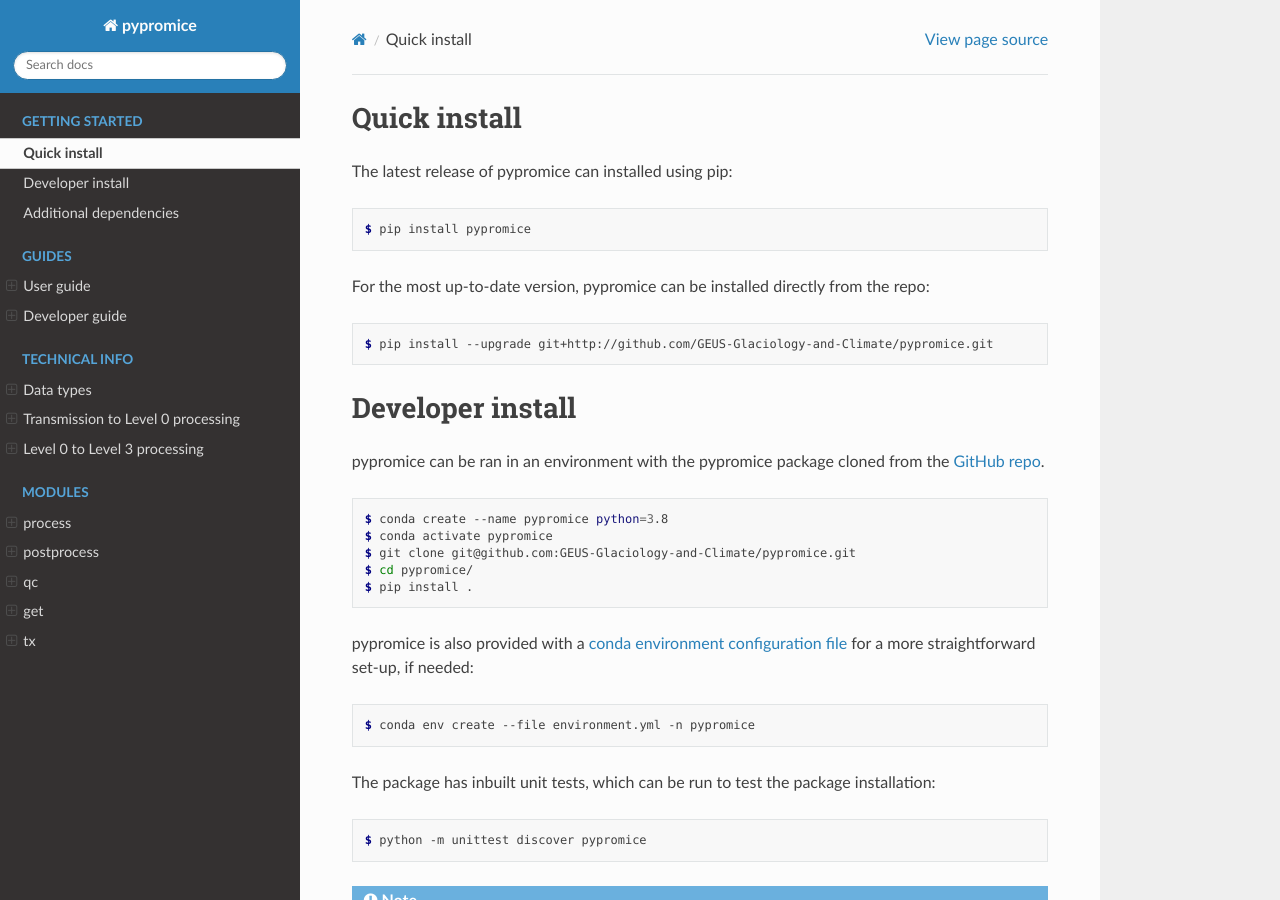
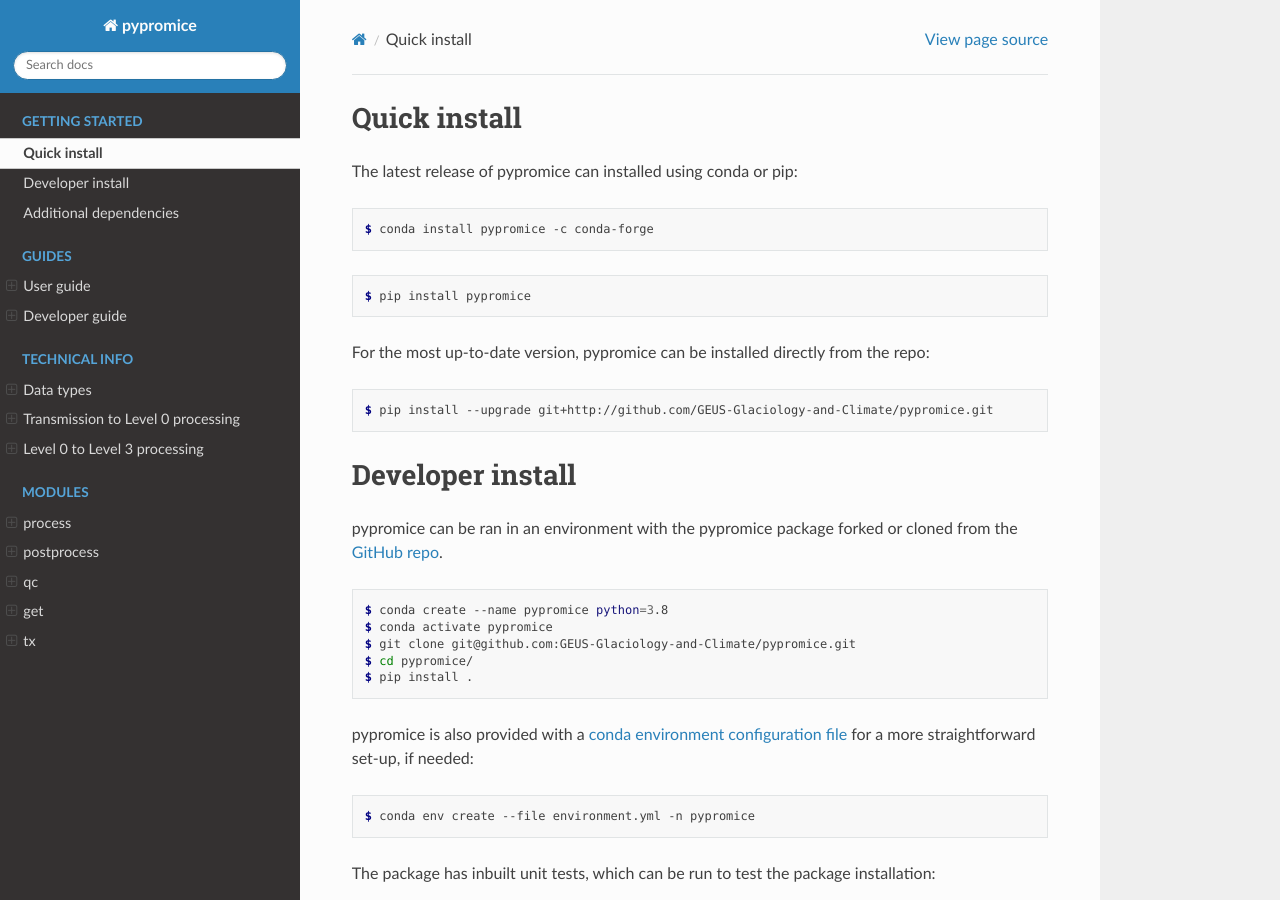
Before and after one commit to GEUS-Glaciology-and-Climate/pypromice, a Sphinx documentation site: the page built from docs/install.rst, in a window 1280 px wide and 900 px high. Built offline with Sphinx 7.4.7 and the Read the Docs theme 2.0.0, drawn with Linux system fonts in a browser that asks for light colours.

Commit message:
Documentation updated with conda installation and version update (#210)
* Conda documentation added

* badge spacing

* noarch badge added

* conda first

* Metadata project info changed

```diff
--- a/docs/install.rst
+++ b/docs/install.rst
@@ -1,11 +1,17 @@
 *************
 Quick install
 *************
-The latest release of pypromice can installed using pip:
+The latest release of pypromice can installed using conda or pip:
+
+.. code:: console
+
+	$ conda install pypromice -c conda-forge
+
 
 .. code:: console
 
 	$ pip install pypromice
+
 
 For the most up-to-date version, pypromice can be installed directly from the repo:
 
@@ -17,7 +23,7 @@
 Developer install
 *****************
 
-pypromice can be ran in an environment with the pypromice package cloned from the `GitHub repo <https://github.com/GEUS-Glaciology-and-Climate/pypromice>`_.
+pypromice can be ran in an environment with the pypromice package forked or cloned from the `GitHub repo <https://github.com/GEUS-Glaciology-and-Climate/pypromice>`_.
 
 .. code:: console
 
--- a/setup.py
+++ b/setup.py
@@ -5,7 +5,7 @@
 
 setuptools.setup(
     name="pypromice",
-    version="1.3.1",
+    version="1.3.2",
     author="GEUS Glaciology and Climate",
     description="PROMICE/GC-Net data processing toolbox",
     long_description=long_description,
```
Also changed, not shown: README.md (+7 -4 lines), 1 other file.
